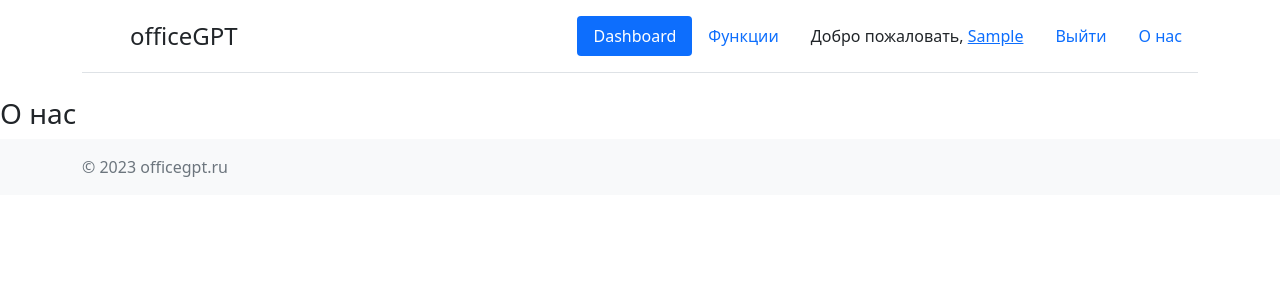
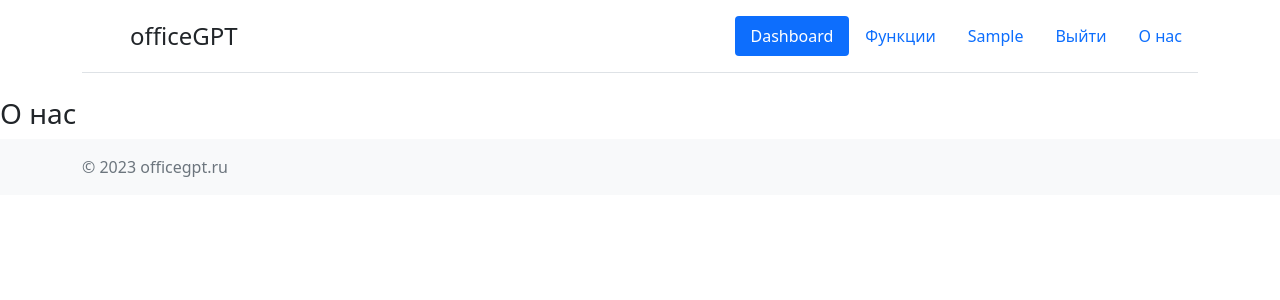
Before and after one commit to Narek12345/OfficeGPT, a Django app: page /about/ in a window 1280 px wide. Shown: the top 300 px of the page. Run offline with Django 5.2, Linux system fonts and the light colour scheme; the visitor is signed in with stand-in values (Sample User, id 1).

```diff
--- a/account/templates/account/register_done.html
+++ b/account/templates/account/register_done.html
@@ -2,5 +2,5 @@
 
 {% block content %}
 	<h3>Регистрация прошла успешно !</h3>
-	<p>Добро пожаловать, {{new_user.first_name}}</p>
+	<p>Добро пожаловать, <a href="{% url 'account:profile' %}">{{new_user.first_name}}</a></p>
 {% endblock %}
--- a/dashboard/templates/base.html
+++ b/dashboard/templates/base.html
@@ -27,7 +27,7 @@
         		<li class="nav-item"><a href="{% url 'dashboard:functions' %}" class="nav-link">Функции</a></li>
         		<!-- Проверяем, зарегестрирован пользователь или нет. -->
 				{% if request.user.is_authenticated %}
-        			<li class="nav-item nav-link">Добро пожаловать, <a href="{% url 'account:profile' %}">{{ request.user.first_name }}</a></li>
+        			<li class="nav-item"><a href="{% url 'account:profile' %}" class="nav-link">{{ request.user.first_name }}</a></li>
         			<li class="nav-item"><a href="{% url 'account:logout' %}" class="nav-link">Выйти</a></li>
         		{% else %}
         			<li class="nav-item"><a href="{% url 'account:register' %}" class="nav-link">Зарегестрироваться</a></li>
```
